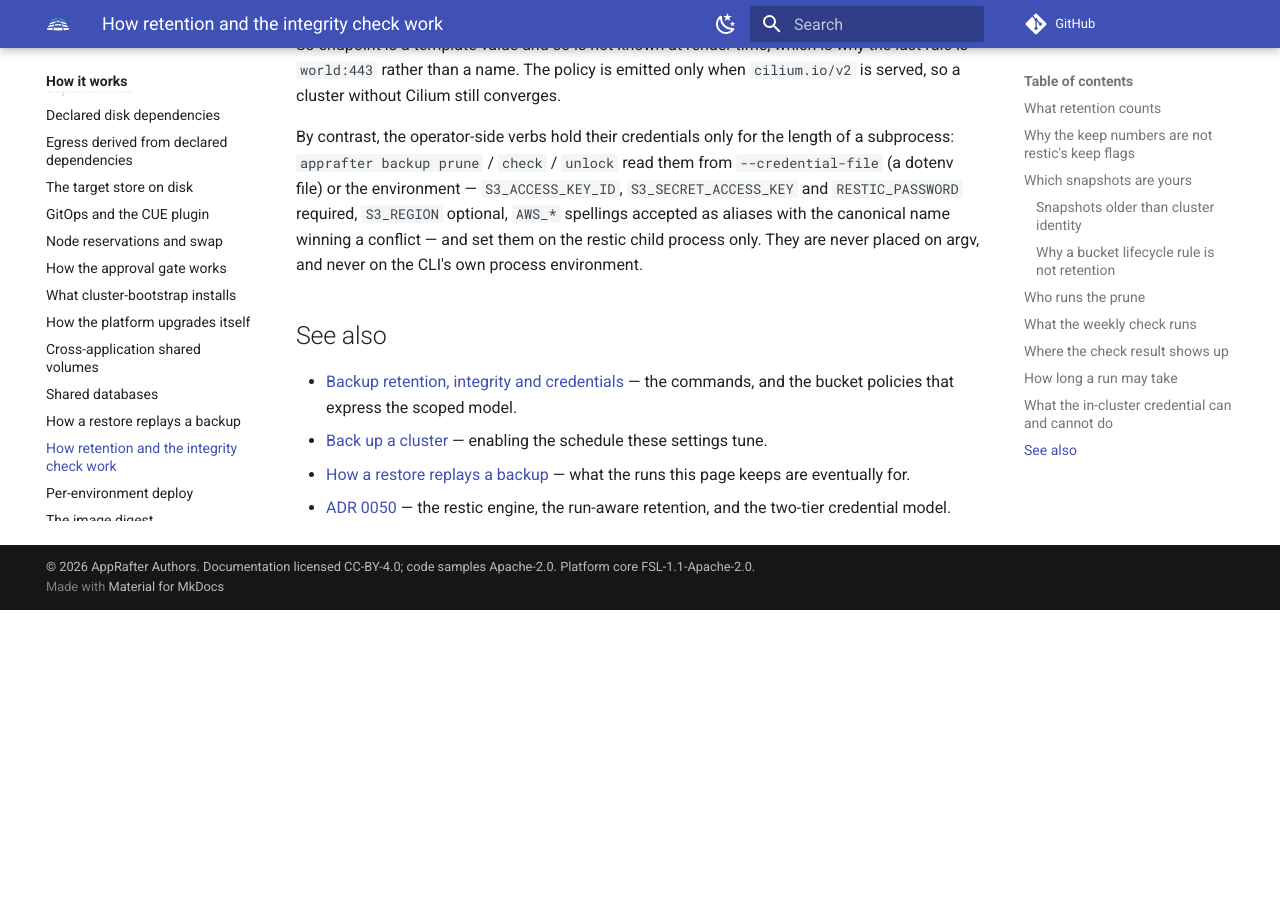
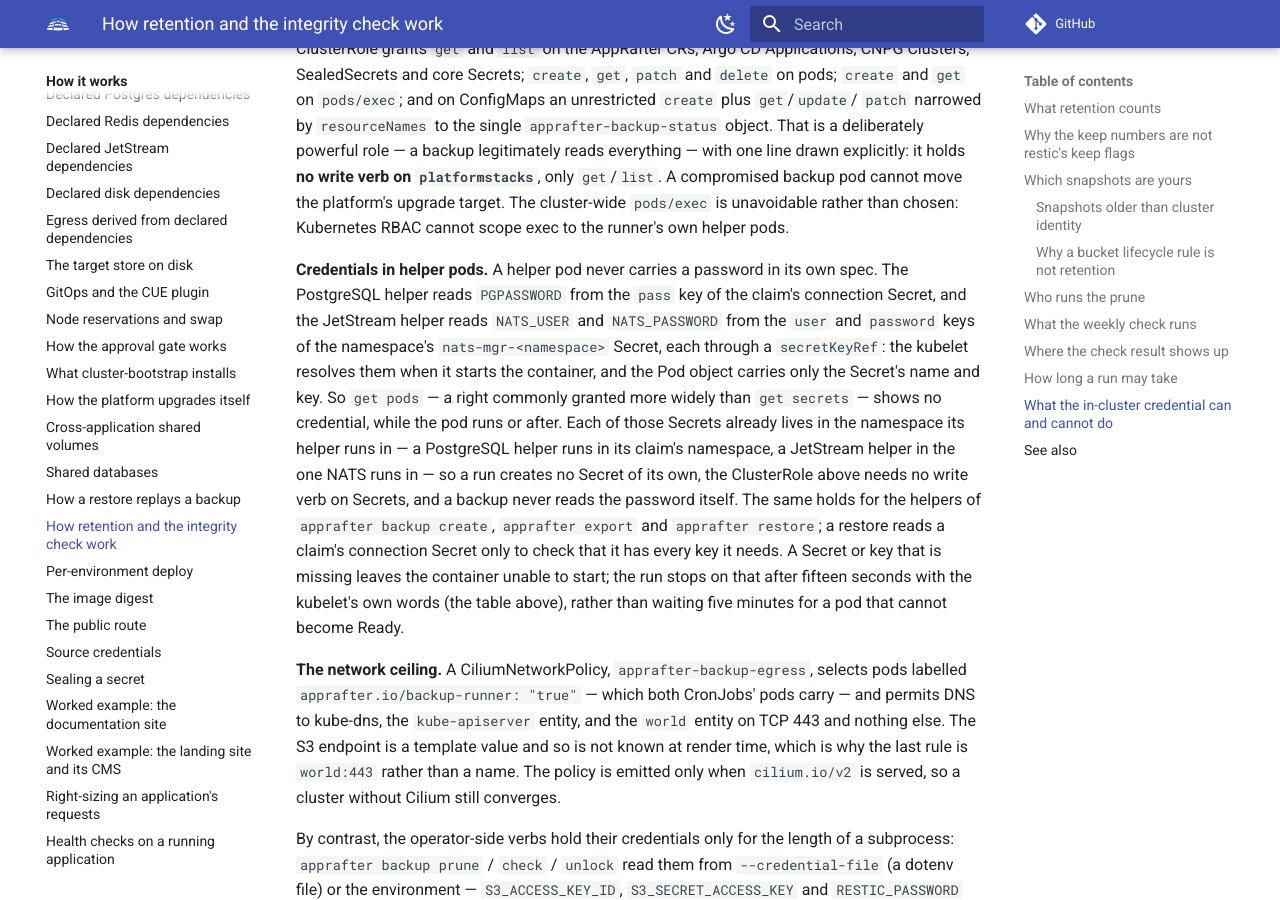
Before and after one commit to AppRafter/apprafter, an MkDocs documentation site: the page built from docs/how-it-works/backup-retention-and-checks.md, in a window 1280 px wide and 900 px high, scrolled down 9835 px. Built offline with MkDocs 1.6.1 and Material for MkDocs 9.7.7, drawn with Linux system fonts in a browser that asks for light colours; comment, search, counter and statistics services are not loaded; before the commit the page ends 10480 px from its top, so only the background shows below that; some of the changed text lies outside the part shown.

Commit message:
docs(backup): helper pods' credentials and what Ctrl-C does
The backup mechanism page states how a helper pod gets its credentials
(secretKeyRef to the Secret beside it; the Pod object carries only the
name and key; no Secret is created and the runner's ClusterRole needs no
new verb), adds the 15 s CreateContainerConfigError bound to the table of
bounds, and says that backup create, export and restore delete the helper
pods they created on Ctrl-C or SIGTERM, by uid, and nothing else. The
restore mechanism page says the same of the pg and JetStream loaders, and
the backup and restore guides say what Ctrl-C does and does not undo.

ADR 0050 is unchanged: it never stated how a helper receives its
credentials or what a signal does, so nothing in it went stale.

Co-Authored-By: Claude Opus 5.5 (1M context) <noreply@anthropic.com>
Claude-Session: https://claude.ai/code/session_017Bytw2vARXjnSLKB3YhkSe

```diff
--- a/docs/how-it-works/backup-retention-and-checks.md
+++ b/docs/how-it-works/backup-retention-and-checks.md
@@ -313,14 +313,23 @@ pods' time is the only limit on one dump or load. The six-hour floor is there
 for them: a deadline lowered to suit a frequent schedule does not cut a
 restore short. A command ended this way fails with a message that says its
 helper pod's keep-alive ran out and names `apprafter backup set deadline` as
-the way to allow longer, rather than with a bare exit code 137. A helper pod that
-a command or run was killed before it could delete stops running then, but
-the pod itself stays behind as `Completed` until something deletes it. The
-next command or run that needs a helper pod of that name, the same step for
-the same claim, deletes it, waits until it is gone, and creates its own. It
-does the same with a leftover it cannot update in place because an older
-version built it with a different spec. A pod still running with the same
-spec is used as it is.
+the way to allow longer, rather than with a bare exit code 137.
+
+`apprafter backup create`, `apprafter export` and `apprafter restore` delete
+the helper pods they created when they are interrupted with Ctrl-C or SIGTERM,
+as the runner deletes its own when its Job stops it. Each such pod is recorded
+before its apply is sent, with the uid of any pod of that name already there,
+and the interrupt deletes only a pod its own apply created, with that uid as
+the delete's precondition: a pod of the same name that another run is using is
+left alone. It undoes nothing else, and it takes at most fifteen seconds;
+a second Ctrl-C exits at once, without it. A helper pod that a command or run
+was killed before it could delete — `kill -9`, a lost node, that second Ctrl-C
+— keeps running until its keep-alive ends and then stays behind as
+`Completed` until something deletes it. The next command or run that needs a
+helper pod of that name, the same step for the same claim, deletes it, waits
+until it is gone, and creates its own. It does the same with a leftover it
+cannot update in place because an older version built it with a different
+spec. A pod still running with the same spec is used as it is.
 
 Pick the value against the schedule it applies to:
 
@@ -376,6 +385,7 @@ reason of its own, recorded in `lastError` and sent to the failure webhook:
 | `pg_dump` taking its table locks | 5 minutes (`--lock-wait-timeout=300s`) | `pg dump of <namespace>/<claim> gave up: another session held a lock …`, followed by `pg_dump`'s own `LOCK TABLE` statement naming the tables |
 | `pg_dump` reading the schema, before the first byte of the dump | 10 minutes | `pg dump of <namespace>/<claim> gave up: pg_dump wrote nothing for 10 minutes …`, naming the locks it covers |
 | a helper pod becoming Ready | 5 minutes | `pod … did not reach Ready within 300s` |
+| a helper pod whose container cannot start because a Secret it reads a credential from, or the key in it, is missing | 15 seconds | `helper pod <namespace>/<pod> cannot start its container: secret "…" not found (CreateContainerConfigError) …`, in the kubelet's own words |
 | the failure webhook answering | 30 seconds | nothing: the notification is best-effort, and the run's outcome is already recorded |
 
 Both `pg_dump` bounds cover the start of a dump, before it has read a row, and
@@ -441,6 +451,25 @@ everything — with one line drawn explicitly: it holds **no write verb on
 platform's upgrade target. The cluster-wide `pods/exec` is unavoidable rather
 than chosen: Kubernetes RBAC cannot scope exec to the runner's own helper pods.
 
+**Credentials in helper pods.** A helper pod never carries a password in its
+own spec. The PostgreSQL helper reads `PGPASSWORD` from the `pass` key of the
+claim's connection Secret, and the JetStream helper reads `NATS_USER` and
+`NATS_PASSWORD` from the `user` and `password` keys of the namespace's
+`nats-mgr-<namespace>` Secret, each through a `secretKeyRef`: the kubelet
+resolves them when it starts the container, and the Pod object carries only
+the Secret's name and key. So `get pods` — a right commonly granted more widely
+than `get secrets` — shows no credential, while the pod runs or after. Each of
+those Secrets already lives in the namespace its helper runs in — a
+PostgreSQL helper runs in its claim's namespace, a JetStream helper in the one
+NATS runs in — so a run creates no Secret of its own, the ClusterRole above
+needs no write verb on Secrets, and a backup never reads the password itself.
+The same holds for the helpers of `apprafter backup create`, `apprafter export`
+and `apprafter restore`; a restore reads a claim's connection Secret only to
+check that it has every key it needs. A Secret or key that is missing
+leaves the container unable to start; the run stops on that after fifteen
+seconds with the kubelet's own words (the table above), rather than waiting
+five minutes for a pod that cannot become Ready.
+
 **The network ceiling.** A CiliumNetworkPolicy, `apprafter-backup-egress`,
 selects pods labelled `apprafter.io/backup-runner: "true"` — which both
 CronJobs' pods carry — and permits DNS to kube-dns, the `kube-apiserver` entity,
```
Also changed, not shown: other parts of docs/how-it-works/backup-retention-and-checks.md (+1 -1 lines), docs/how-it-works/how-a-restore-works.md (+6 -3 lines), docs/operator-guide/backup-restore.md (+7 -0 lines), docs/operator-guide/restore.md (+8 -0 lines).
